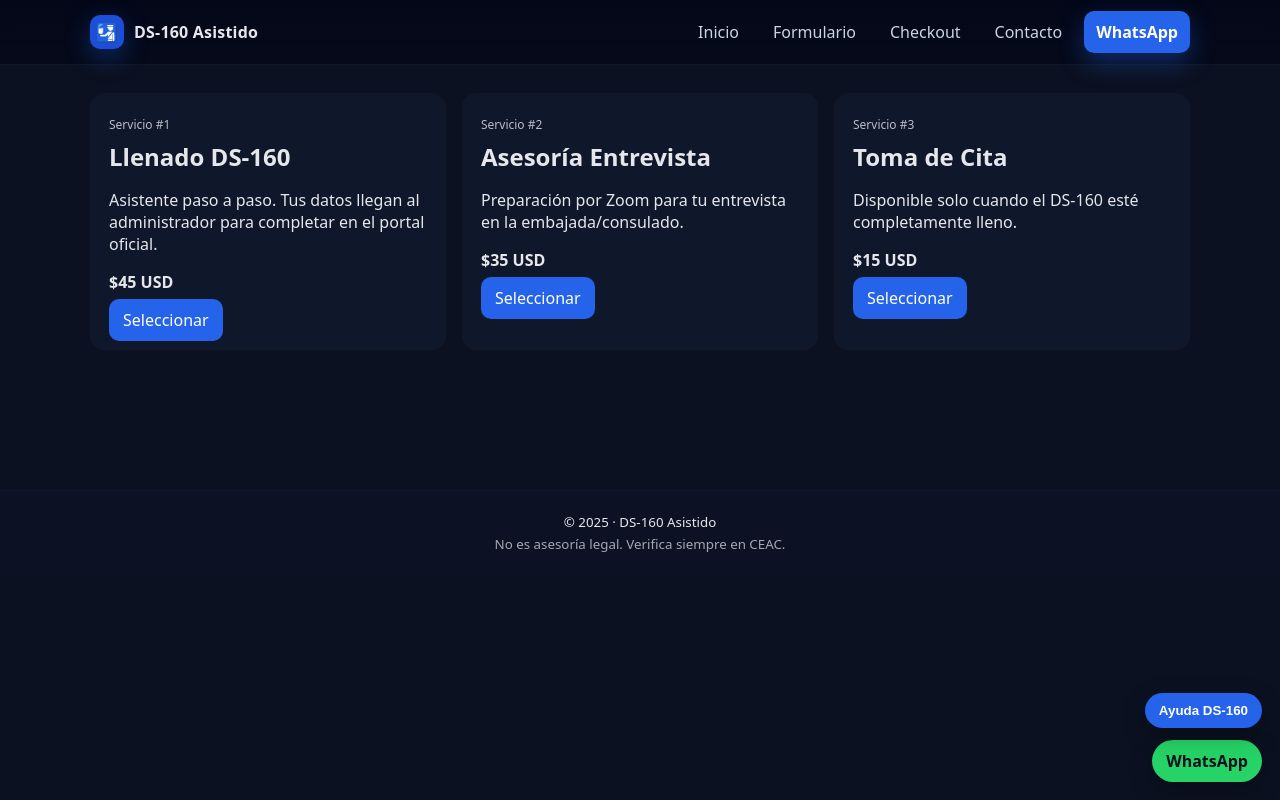
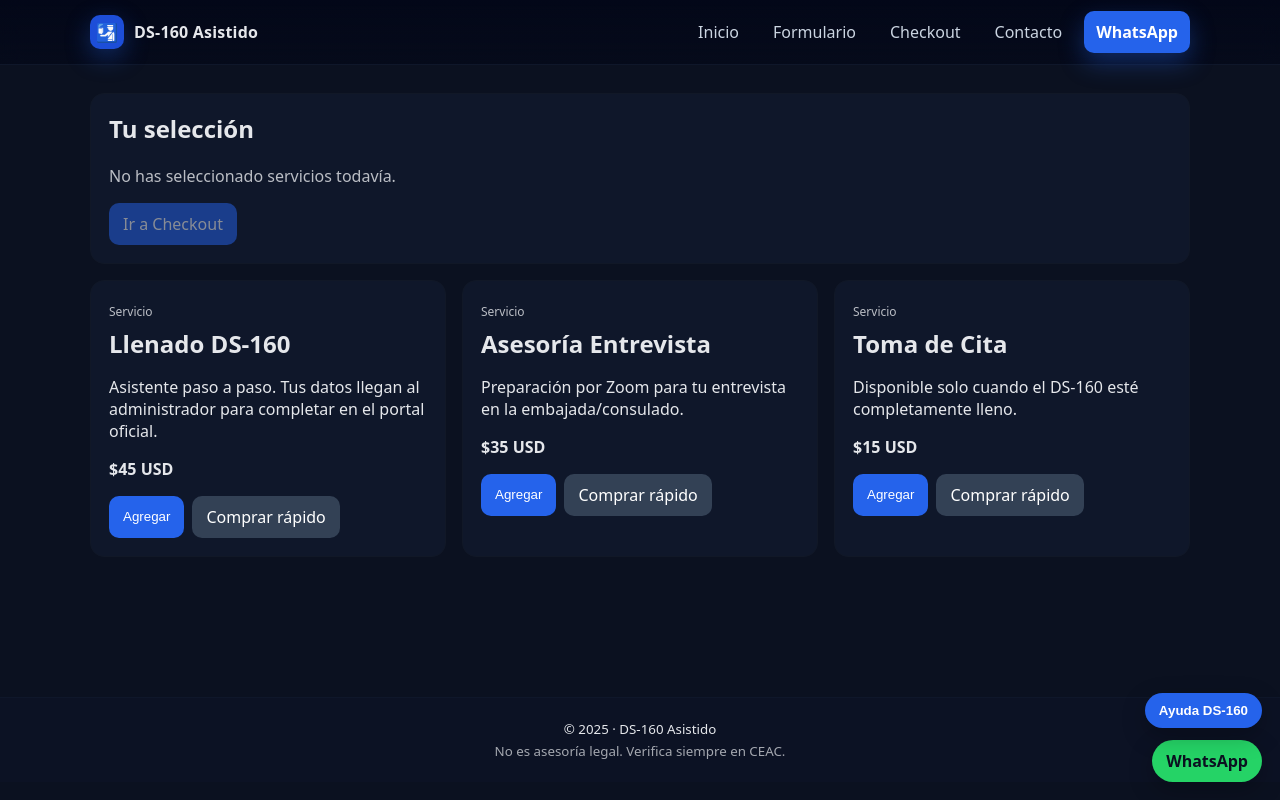
Before and after one commit to robertotitus86/ds160-app, a Next.js app: page / in a window 1280 px wide. Built offline with nearby package versions, Linux system fonts and the light colour scheme.

Commit message:
Update page.tsx

```diff
--- a/app/page.tsx
+++ b/app/page.tsx
@@ -1,34 +1,96 @@
+'use client';
+import { useEffect, useState } from "react";
+
+type Service = { id: string; title: string; desc: string; price: number };
+
+const SERVICES: Service[] = [
+  { id: "llenado",  title: "Llenado DS-160",       desc: "Asistente paso a paso. Tus datos llegan al administrador para completar en el portal oficial.", price: 45 },
+  { id: "asesoria", title: "Asesoría Entrevista",  desc: "Preparación por Zoom para tu entrevista en la embajada/consulado.",                            price: 35 },
+  { id: "cita",     title: "Toma de Cita",         desc: "Disponible solo cuando el DS-160 esté completamente lleno.",                                   price: 15 },
+];
+
 export default function Page() {
+  const [cart, setCart] = useState<string[]>([]); // ids
+
+  // cargar carrito (localStorage)
+  useEffect(() => {
+    try {
+      const raw = localStorage.getItem("ds160_cart");
+      if (raw) setCart(JSON.parse(raw));
+    } catch {}
+  }, []);
+  // guardar carrito
+  useEffect(() => {
+    try { localStorage.setItem("ds160_cart", JSON.stringify(cart)); } catch {}
+  }, [cart]);
+
+  const toggle = (id: string) => {
+    setCart((prev) => prev.includes(id) ? prev.filter(x => x !== id) : [...prev, id]);
+  };
+
+  const total = cart
+    .map(id => SERVICES.find(s => s.id === id)?.price || 0)
+    .reduce((a,b)=>a+b,0);
+
+  const goCheckoutHref = cart.length
+    ? `/checkout?plans=${encodeURIComponent(cart.join(","))}`
+    : "#";
+
   const card = { background:'#0f172a', padding:18, borderRadius:14, border:'1px solid #111827' };
-  const grid = { display:'grid', gap:16, gridTemplateColumns:'repeat(auto-fit,minmax(260px,1fr))' };
-
-  const btn = { background:'#2563eb', color:'#fff', border:'none', borderRadius:10, padding:'10px 14px', textDecoration:'none' as const };
+  const grid = { display:'grid', gap:16, gridTemplateColumns:'repeat(auto-fit,minmax(260px,1fr))' } as const;
+  const btn  = { background:'#2563eb', color:'#fff', border:'none', borderRadius:10, padding:'10px 14px', textDecoration:'none' as const };
+  const btnGhost = { background:'#334155', color:'#fff', border:'none', borderRadius:10, padding:'10px 14px', textDecoration:'none' as const };
 
   return (
-    <main style={grid}>
-      <section style={card}>
-        <span style={{fontSize:12, opacity:.8}}>Servicio #1</span>
-        <h2 style={{margin:'6px 0'}}>Llenado DS-160</h2>
-        <p>Asistente paso a paso. Tus datos llegan al administrador para completar en el portal oficial.</p>
-        <p><b>$45 USD</b></p>
-        <a href="/checkout?plan=llenado" style={btn}>Seleccionar</a>
+    <>
+      {/* Mini carrito arriba */}
+      <section style={{...card, marginBottom:16}}>
+        <h2 style={{marginTop:0}}>Tu selección</h2>
+        {cart.length === 0 ? (
+          <p style={{opacity:.8}}>No has seleccionado servicios todavía.</p>
+        ) : (
+          <>
+            <ul style={{margin:'6px 0 12px 18px'}}>
+              {cart.map(id => {
+                const s = SERVICES.find(x => x.id === id)!;
+                return <li key={id}>{s.title} — <b>${s.price} USD</b></li>;
+              })}
+            </ul>
+            <p style={{marginBottom:12}}>Total: <b>${total} USD</b></p>
+          </>
+        )}
+        <div style={{display:'flex', gap:8, flexWrap:'wrap'}}>
+          <a href={goCheckoutHref} style={{...btn, pointerEvents: cart.length? 'auto' : 'none', opacity: cart.length? 1 : .5}}>
+            Ir a Checkout
+          </a>
+          {cart.length>0 && (
+            <button onClick={()=>setCart([])} style={btnGhost}>Vaciar selección</button>
+          )}
+        </div>
       </section>
 
-      <section style={card}>
-        <span style={{fontSize:12, opacity:.8}}>Servicio #2</span>
-        <h2 style={{margin:'6px 0'}}>Asesoría Entrevista</h2>
-        <p>Preparación por Zoom para tu entrevista en la embajada/consulado.</p>
-        <p><b>$35 USD</b></p>
-        <a href="/checkout?plan=asesoria" style={btn}>Seleccionar</a>
-      </section>
-
-      <section style={card}>
-        <span style={{fontSize:12, opacity:.8}}>Servicio #3</span>
-        <h2 style={{margin:'6px 0'}}>Toma de Cita</h2>
-        <p>Disponible solo cuando el DS-160 esté completamente lleno.</p>
-        <p><b>$15 USD</b></p>
-        <a href="/checkout?plan=cita" style={btn}>Seleccionar</a>
-      </section>
-    </main>
+      {/* Tarjetas de servicios */}
+      <main style={grid}>
+        {SERVICES.map(s => {
+          const selected = cart.includes(s.id);
+          return (
+            <section key={s.id} style={card}>
+              <span style={{fontSize:12, opacity:.8}}>Servicio</span>
+              <h2 style={{margin:'6px 0'}}>{s.title}</h2>
+              <p>{s.desc}</p>
+              <p><b>${s.price} USD</b></p>
+              <div style={{display:'flex', gap:8}}>
+                <button onClick={()=>toggle(s.id)} style={btn}>
+                  {selected ? "Quitar" : "Agregar"}
+                </button>
+                {!selected && (
+                  <a href={`/checkout?plans=${s.id}`} style={btnGhost}>Comprar rápido</a>
+                )}
+              </div>
+            </section>
+          );
+        })}
+      </main>
+    </>
   );
 }
```
